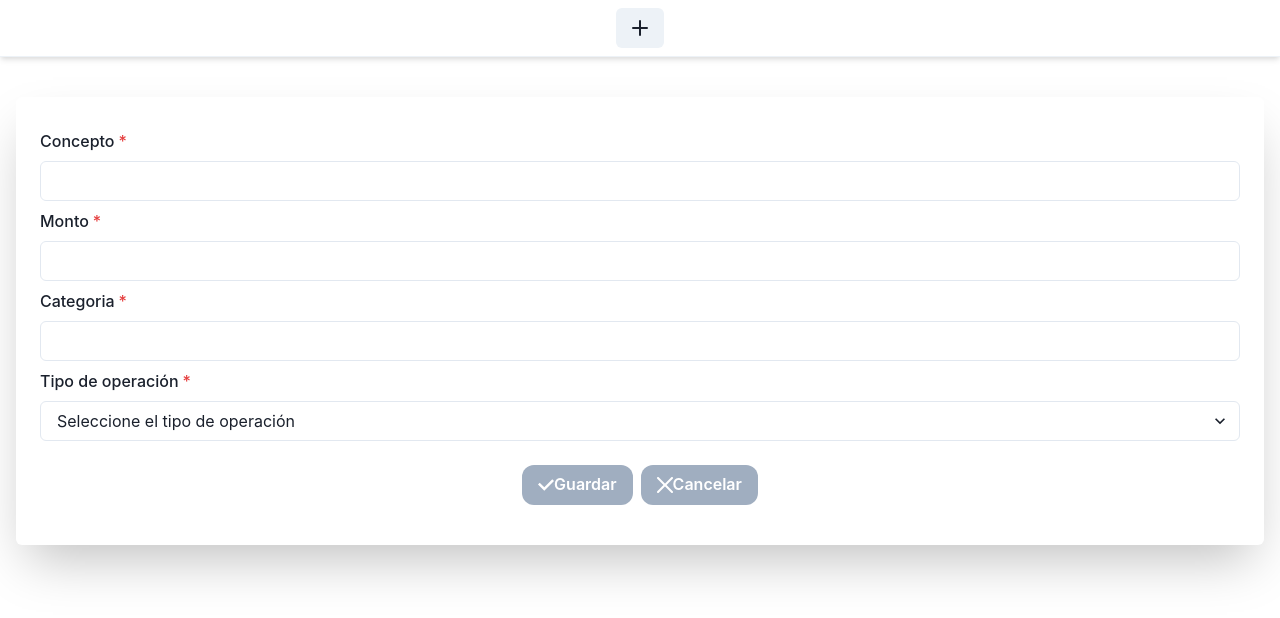
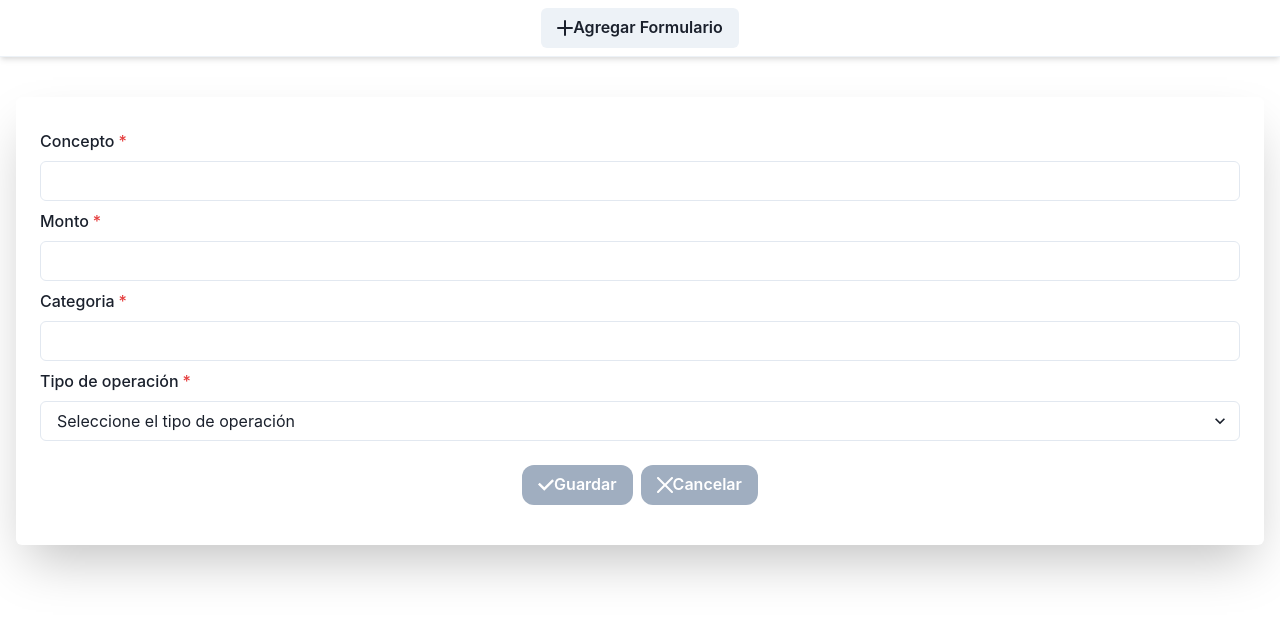
Before and after one commit to EliasLeguizamon123/FullstackAlkemy, a React (Create React App) app: page /new in a window 1280 px wide. Shown: the top 618 px of the page. Built offline with nearby package versions, Linux system fonts and the light colour scheme.

Commit message:
Build to Netlify

```diff
--- a/src/components/Card.js
+++ b/src/components/Card.js
@@ -8,11 +8,12 @@ import {
 		useToast
 	} from '@chakra-ui/react';
 import axios from 'axios';
-import {Link} from 'react-router-dom';
+import {Link, useHistory} from 'react-router-dom';
 
 export default function Card ({ ID, concept, amount, creationDate, isType, category}) {
 		let type = isType === 1 ? 'Ingreso' : 'Egreso';
 		const toast = useToast();
+		let history = useHistory();
 
 		const deleteForm = async  ID => {
 				try {
@@ -24,6 +25,7 @@ export default function Card ({ ID, concept, amount, creationDate, isType, categ
 						duration: 9000,
 						isClosable: true,
 					})
+
 				}
 			catch (err) {console.log(err)}
 			}
--- a/src/components/NavBar.js
+++ b/src/components/NavBar.js
@@ -1,4 +1,4 @@
-import {HStack, Button, } from '@chakra-ui/react';
+import {HStack, Button, Text} from '@chakra-ui/react';
 import { AddIcon, } from '@chakra-ui/icons';
 import {Link} from 'react-router-dom';
 
@@ -7,8 +7,11 @@ export default function NavBar() {
     return (
         <HStack borderBottom="1px" borderColor="gray.100" p={2} spacing={2}  justify="center" boxShadow="md">
             <Link to='/new'>
-                <Button >
+                <Button>
                     <AddIcon />
+                    <Text>
+                        Agregar Formulario
+                    </Text>
                 </Button>
             </Link>
         </HStack>
```
Also changed, not shown: 11 other files (tests, documents, lock files or other folders). Lines whose indentation alone changed are shown as unchanged.
